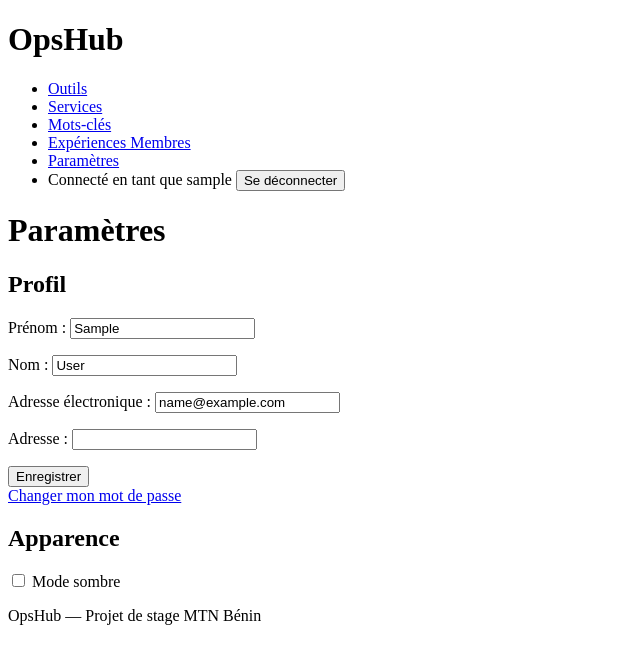
After one commit to segolene21/projet_stage, a Django app: page /parametres/ in a window 1280 px wide. The commit adds this page. Shown: the top 664 px of the page, without its empty margins (0-640 px from the left). Run offline with Django 5.2, Linux system fonts and the light colour scheme; the visitor is signed in with stand-in values (Sample User, id 1); data comes from the database, SQL or seed files in the repository; data that the repository does not hold is empty.

Commit message:
Creation de parametres

```diff
--- a/opshub/forms.py
+++ b/opshub/forms.py
@@ -1,7 +1,7 @@
 from django import forms
 from django import forms
 from django.contrib.auth.forms import UserCreationForm
-from .models import OutilMonitoring, Service, MotsClesAssignation, TeamLead, Administrateur, MembreTechcommand,Recommandation,Feedback,Plainte,OutilTeam,Equipe
+from .models import OutilMonitoring, Service, MotsClesAssignation, TeamLead, Administrateur, MembreTechcommand,Recommandation,Feedback,Plainte,OutilTeam,Equipe,Utilisateurs
 class OutilMonitoringForm(forms.ModelForm):
     class Meta:
         model = OutilMonitoring
@@ -66,3 +66,9 @@ class EquipeForm(forms.ModelForm):
     class Meta:
         model = Equipe
         fields = ['nom', 'description', 'nbr_membres']
+
+
+class ProfilForm(forms.ModelForm):
+    class Meta:
+        model = Utilisateurs
+        fields = ['first_name', 'last_name', 'email', 'adresse']
--- a/opshub/models.py
+++ b/opshub/models.py
@@ -4,7 +4,6 @@ from django.db import models
 
 class Utilisateurs(AbstractUser):
     adresse = models.CharField(max_length=255, blank=True)
-
 
 class Administrateur(Utilisateurs):
     class Meta:
--- /dev/null
+++ b/opshub/static/js/parametres.js
@@ -0,0 +1,18 @@
+const toggleTheme = document.getElementById('toggle-theme');
+
+if (toggleTheme) {
+    if (localStorage.getItem('theme') === 'dark') {
+        document.body.classList.add('dark-mode');
+        toggleTheme.checked = true;
+    }
+
+    toggleTheme.addEventListener('change', function() {
+        if (this.checked) {
+            document.body.classList.add('dark-mode');
+            localStorage.setItem('theme', 'dark');
+        } else {
+            document.body.classList.remove('dark-mode');
+            localStorage.setItem('theme', 'light');
+        }
+    });
+}
--- a/opshub/templates/base.html
+++ b/opshub/templates/base.html
@@ -6,6 +6,15 @@
     <meta name="viewport" content="width=device-width, initial-scale=1.0">
     <title>{% block title %}OpsHub{% endblock %}</title>
     {% block extra_css %}{% endblock %}
+    <script>
+    if (localStorage.getItem('theme') === 'dark') {
+        document.documentElement.classList.add('dark-mode');
+    }
+</script>
+    <style>
+        .dark-mode { background-color: #1a1a1a; color: #eee; }
+        .dark-mode a { color: #8ab4f8; }
+    </style>
 </head>
 <body>
 
@@ -22,6 +31,7 @@
             <li><a href="{% url 'liste_services' %}">Services</a></li>
             <li><a href="{% url 'liste_mots_cles' %}">Mots-clés</a></li>
             <li><a href="{% url 'experiences_membres' %}">Expériences Membres</a></li>
+            <li><a href="{% url 'parametres' %}">Paramètres</a></li>
             {% if user.administrateur %}
                 <li><a href="{% url 'liste_utilisateurs' %}">Utilisateurs</a></li>
             {% endif %}
--- /dev/null
+++ b/opshub/templates/mot-de-passe-change.html
@@ -0,0 +1,5 @@
+{% extends 'base.html' %}
+
+{% block content %}
+    <p>Mot de passe changé avec succès. <a href="{% url 'parametres' %}">Retour aux paramètres</a></p>
+{% endblock %}
--- /dev/null
+++ b/opshub/templates/parametres.html
@@ -0,0 +1,31 @@
+{% extends 'base.html' %}
+{% load static %}
+
+{% block content %}
+    <h1>Paramètres</h1>
+
+    <section>
+        <h2>Profil</h2>
+        {% if messages %}
+            {% for message in messages %}<p style="color:green;">{{ message }}</p>{% endfor %}
+        {% endif %}
+        <form method="post">
+            {% csrf_token %}
+            {{ form.as_p }}
+            <button type="submit">Enregistrer</button>
+        </form>
+        <a href="{% url 'password_change' %}">Changer mon mot de passe</a>
+    </section>
+
+    <section>
+        <h2>Apparence</h2>
+        <label>
+            <input type="checkbox" id="toggle-theme">
+            Mode sombre
+        </label>
+    </section>
+{% endblock %}
+
+{% block extra_js %}
+    <script src="{% static 'js/parametres.js' %}"></script>
+{% endblock %}
--- a/opshub/urls.py
+++ b/opshub/urls.py
@@ -1,5 +1,6 @@
 from django.urls import path
 from . import views
+from django.contrib.auth import views as auth_views
 
 urlpatterns = [
 
@@ -34,4 +35,7 @@ urlpatterns = [
     path('experiences/recommandation/', views.liste_recommandations, name='liste_recommandations'),
     path('ajouter-equipe/', views.ajouter_outil_team, name='ajouter_outil_team'),
     path('equipes/ajouter/', views.ajouter_equipe, name='ajouter_equipe'),
+    path('parametres/', views.parametres, name='parametres'),
+    path('parametres/mot-de-passe/', auth_views.PasswordChangeView.as_view(template_name='changer-mot-de-passe.html', success_url='/parametres/mot-de-passe/succes/'), name='password_change'),
+    path('parametres/mot-de-passe/succes/', auth_views.PasswordChangeDoneView.as_view(template_name='mot-de-passe-change.html'), name='password_change_done'),
 ]
--- a/opshub/views.py
+++ b/opshub/views.py
@@ -1,8 +1,8 @@
 from django.shortcuts import render, get_object_or_404, redirect
 from .models import OutilMonitoring, Service
 from django.contrib.auth.decorators import login_required
-from .forms import OutilMonitoringForm, ServiceForm, TeamLeadForm, MembreTechcommandForm, AdministrateurForm, OutilTeamForm,EquipeForm
-from .models import Administrateur, TeamLead, MembreTechcommand, Utilisateurs, OutilTeam
+from .forms import OutilMonitoringForm, ServiceForm, TeamLeadForm, MembreTechcommandForm, AdministrateurForm, OutilTeamForm,EquipeForm,ProfilForm
+from .models import Administrateur, TeamLead, MembreTechcommand,Utilisateurs, OutilTeam
 from django.http import HttpResponseForbidden, JsonResponse
 from django.views.decorators.csrf import csrf_exempt
 import json
@@ -10,6 +10,7 @@ from .models import MotsClesAssignation, Equipe, MembreTechcommand
 from .forms import MotsClesAssignationForm
 from .models import Feedback, Recommandation, Plainte, Shift
 from .forms import FeedbackForm, RecommandationForm, PlainteForm
+from django.contrib import messages
 
 
 @login_required
@@ -441,3 +442,14 @@ def ajouter_outil_team(request):
         form = OutilTeamForm()
 
     return render(request, 'ajouter_outil_team.html', {'form': form})
+@login_required
+def parametres(request):
+    if request.method == 'POST':
+        form = ProfilForm(request.POST, instance=request.user)
+        if form.is_valid():
+            form.save()
+            messages.success(request, "Profil mis à jour.")
+            return redirect('parametres')
+    else:
+        form = ProfilForm(instance=request.user)
+    return render(request, 'parametres.html', {'form': form})
```
Also changed, not shown: opshub/templates/changer-mot-de-passe.html (added, +10 -0 lines), projet_stage/settings.py (+11 -3 lines), opshub/migrations/0008_utilisateurs_langue.py (added), opshub/migrations/0009_remove_utilisateurs_langue.py (added).
